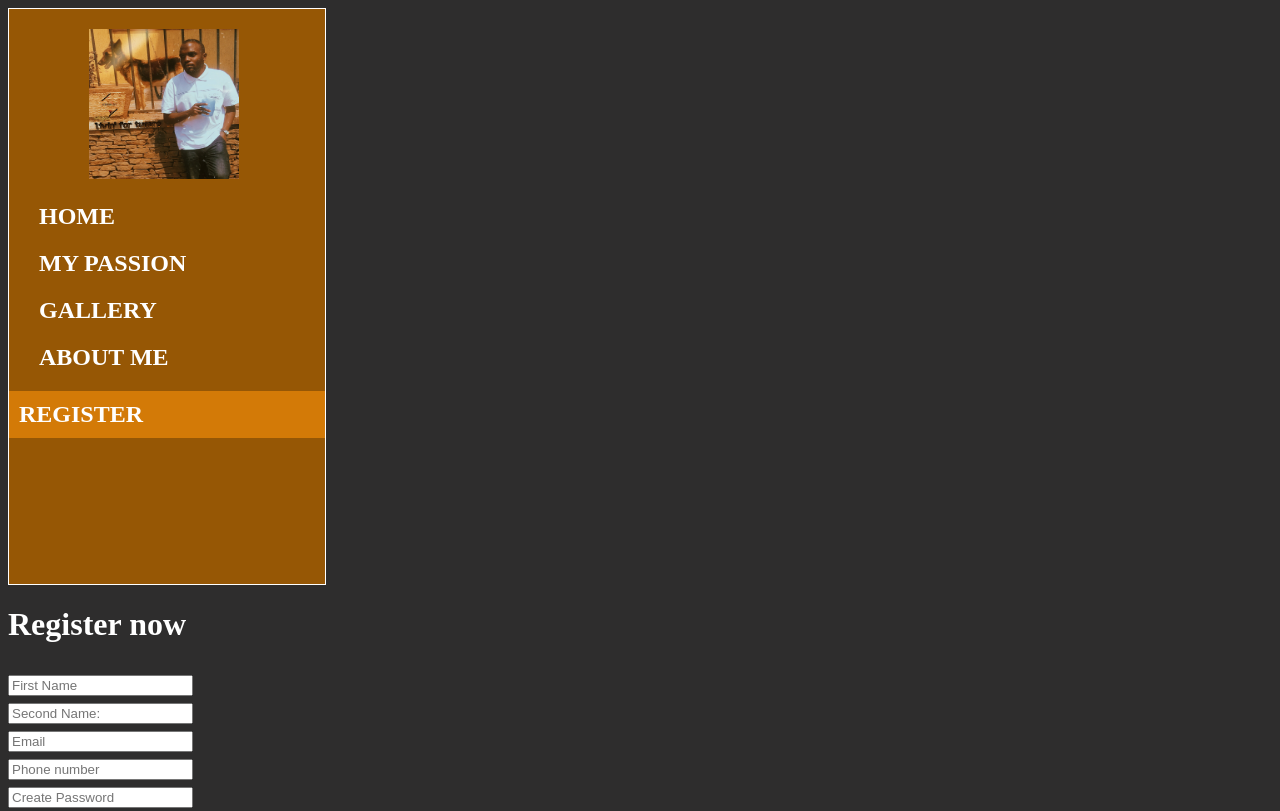
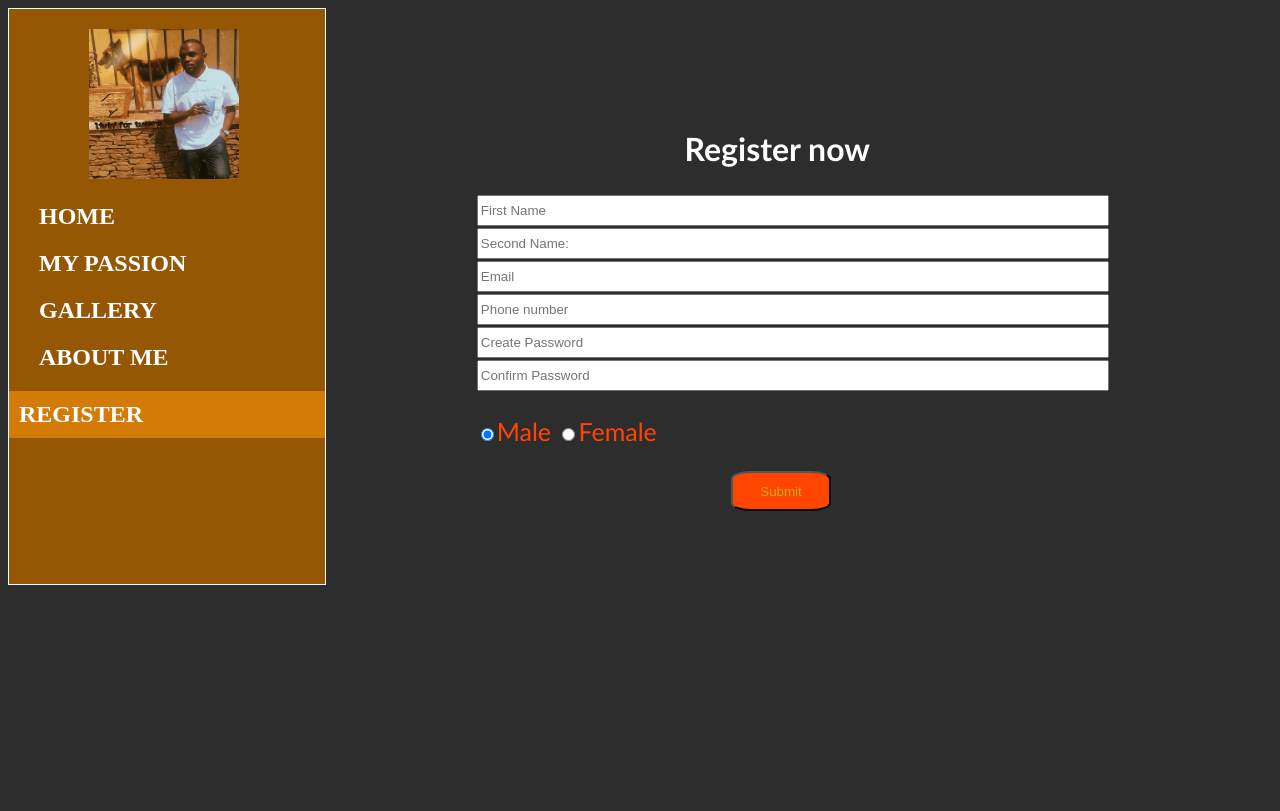
Before and after one commit to Moisebis01/persernal_web, a plain HTML site: page reg.html in a window 1280 px wide. Shown: the top 811 px of the page. Drawn offline with Linux system fonts and the light colour scheme.

Commit message:
Update styles.css

```diff
--- a/styles.css
+++ b/styles.css
@@ -9,6 +9,11 @@ body{
     background-color: rgb(150, 87, 5);
     padding-bottom: 10%;
     color: white;
+    float: left;
+}
+
+.div-form{
+    float: right;
 }
 
 h2{
@@ -53,7 +58,7 @@ h1{
 
 }
 
-.maini-div{
+.mini-div{
     margin-left: 30%;
     margin-right: 20px;
     margin-top: -30%;
@@ -80,10 +85,12 @@ p{
 .column {
     float: left;
     width: 33.33%;
-    padding: 5px;
-    padding-top: -1px;
-    margin-left: 20px;
+    padding-top: 25px;
+    padding-bottom: fixed;
+}
 
+.column3{
+    padding-bottom: 100px;
 }
 
 .row::after {
@@ -100,7 +107,7 @@ p{
 
 }
 .momoimg:hover{
-    box-shadow: 0px 10px 5px rgb(255, 255, 255);
+    box-shadow: 0px 10px 5px orangered;
 }
 
 .mainabt-div{
@@ -114,3 +121,62 @@ video{
     width: 320px;
     height: 240px;
     border-radius: 10px;
+}
+
+p{
+    color: orangered;
+}
+
+#subm :hover{
+background-color:white;
+}
+
+#subm{
+    background-color: orangered;
+    height: 40px;
+    width: 100px;
+    border-radius: 20%;
+    margin-left: 30%;
+}
+
+input{
+    color: goldenrod;
+    font-family: Arial, Helvetica, sans-serif;
+}
+
+.div-form p{
+    font-size: 25px;
+}
+
+#rad-fem{
+    box-sizing: 10px;
+}
+
+h1{
+    color: white;
+
+    text-align: center;
+    font-family: 'Gill Sans', 'Gill Sans MT', Calibri, 'Trebuchet MS', sans-serif;
+}
+
+
+.input_det{
+    height: 25px;
+    width: 150%;
+}
+
+.div-form{
+    padding-top: 100px;
+    margin-right: 30%;
+}
+
+#p-rad{
+    font-family: 'Gill Sans', 'Gill Sans MT', Calibri, 'Trebuchet MS', sans-serif;
+    text-align: center;
+    padding-right: 50px;
+    margin-left: -45%;
+}
+
+.my-form{
+    margin-left: -80%;
+}
```
